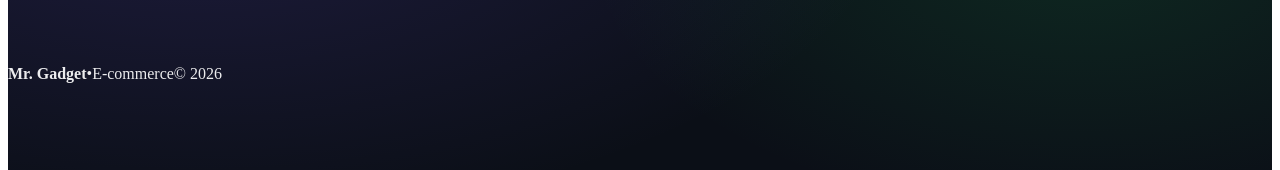
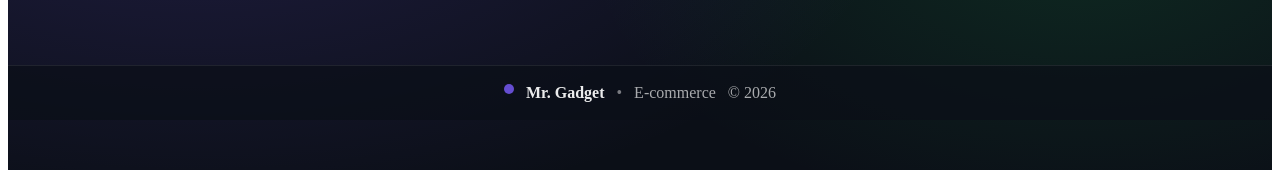
Before and after one commit to kacpi95/Project-kodilla-last, a React (Vite) app in the folder frontend/: page / in a window 1280 px wide. Shown: the part 144-314 px from the top of the page. Built offline with nearby package versions, Linux system fonts and the light colour scheme; no server answers.

Commit message:
style: add styles for Footer component

```diff
--- a/frontend/src/components/Footer/Footer.module.scss
+++ b/frontend/src/components/Footer/Footer.module.scss
@@ -0,0 +1,30 @@
+@use '../../styles/variables' as *;
+
+.footer {
+  border-top: 1px solid $border;
+  background: rgba($bg, 0.7);
+}
+
+.inner {
+  @include container;
+  display: flex;
+  justify-content: center;
+  padding: 18px 16px;
+  gap: 12px;
+  flex-wrap: wrap;
+}
+
+.dot {
+  width: 10px;
+  height: 10px;
+  border-radius: 50%;
+  background: rgba($primary, 0.8);
+}
+
+.sep {
+  color: $faint;
+}
+
+.muted {
+  color: $muted;
+}
```
